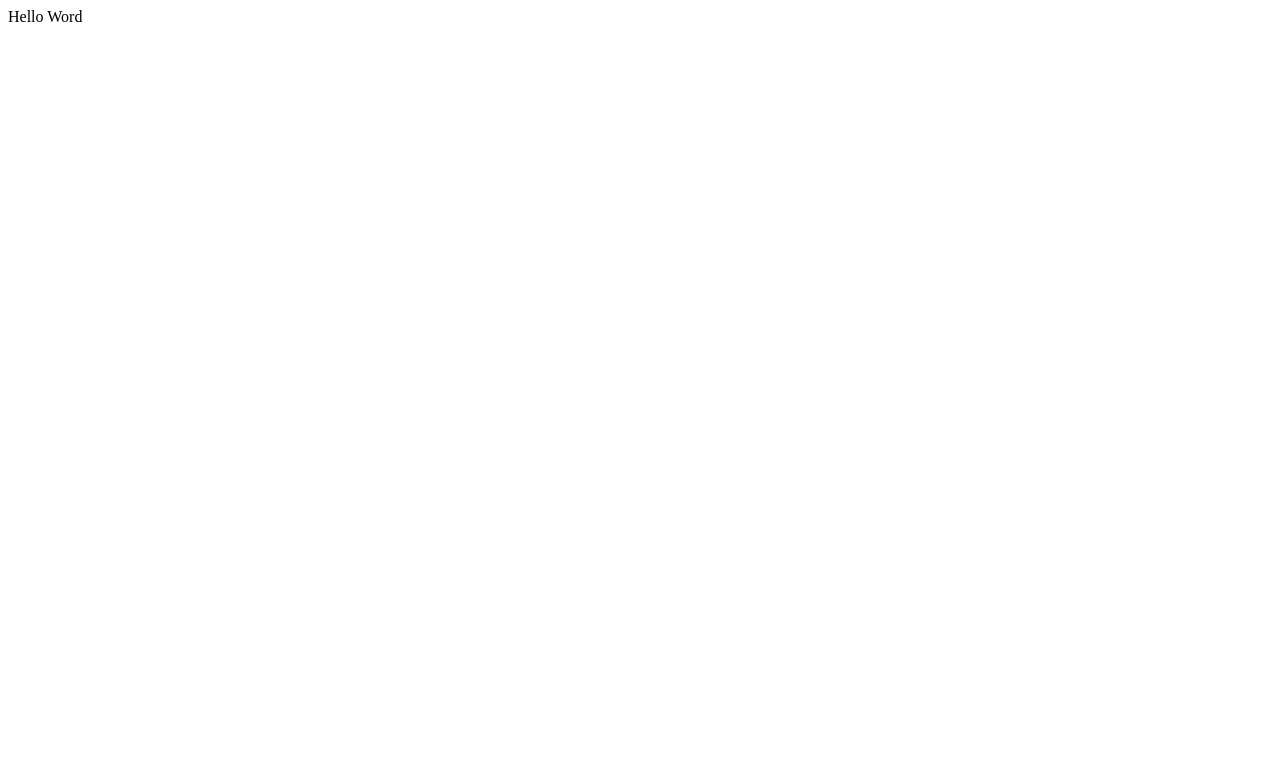
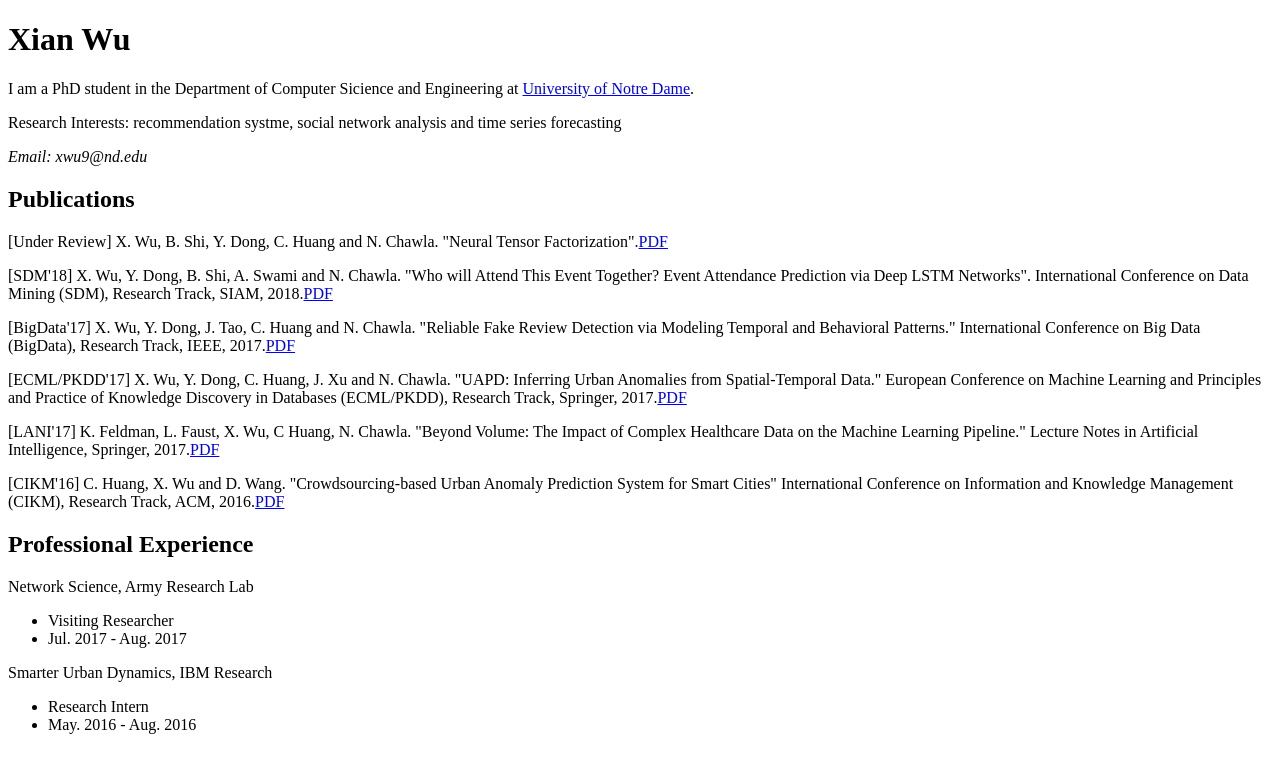
Before and after one commit to xianwuND/xianwund.github.io, a plain HTML site: page index.html in a window 1280 px wide. Drawn offline with Linux system fonts and the light colour scheme.

Commit message:
Initial commit

```diff
--- a/index.html
+++ b/index.html
@@ -1 +1,64 @@
-Hello Word
+<!DOCTYPE html>
+<html>
+<head>
+    <meta charset="utf-8">
+    <meta name="viewport" content="width=device-width, initial-scale=1">
+
+    <title>Xian Wu's Home Page</title>
+
+    <link rel="stylesheet" href="main.css">
+
+</head>
+<body>
+
+<!--     <header>
+        <h1><a href="index.html">Xian Wu</a></h1>
+        <nav>
+            <a href="index.html">Home</a>
+            <a href="research.html">Research</a>
+        </nav>
+    </header>
+ -->
+    <main>
+    	<h1>Xian Wu</h1>
+        <section class="bio">
+<!--             <img alt="Stuart Dent" src="dent.jpg" width="125" height="107" /> -->
+            <p>I am a PhD student in the Department of Computer Sicience and Engineering at <a href="https://www.nd.edu/" target="_blank">University of Notre Dame</a>.<p>
+            <p>Research Interests: recommendation systme, social network analysis and time series forecasting</p>
+            <address>Email: xwu9@nd.edu</address>
+        </section>
+
+        <section>
+            <h2>Publications</h2>
+            <p>[Under Review] X. Wu, B. Shi, Y. Dong, C. Huang and N. Chawla. "Neural Tensor Factorization".<a href="https://arxiv.org/abs/1802.04416" target="_blank">PDF</a></p>
+
+            <p>[SDM'18] X. Wu, Y. Dong, B. Shi, A. Swami and N. Chawla. "Who will Attend This Event Together? Event Attendance Prediction via Deep LSTM Networks". International Conference on Data Mining (SDM), Research Track, SIAM, 2018.<a href="https://epubs.siam.org/doi/abs/10.1137/1.9781611975321.21" target="_blank">PDF</a></p>
+
+            <p>[BigData'17] X. Wu, Y. Dong, J. Tao, C. Huang and N. Chawla. "Reliable Fake Review Detection via Modeling Temporal and Behavioral Patterns." International Conference  on Big Data (BigData), Research Track, IEEE, 2017.<a href="https://ieeexplore.ieee.org/abstract/document/8257963/" target="_blank">PDF</a></p>
+
+            <p>[ECML/PKDD'17] X. Wu, Y. Dong, C. Huang, J. Xu and N. Chawla. "UAPD: Inferring Urban Anomalies from Spatial-Temporal Data." European Conference on Machine Learning and Principles and Practice of Knowledge Discovery in Databases (ECML/PKDD), Research Track, Springer, 2017.<a href="http://ecmlpkdd2017.ijs.si/papers/paperID315.pdf" target="_blank">PDF</a></p>
+
+            <p>[LANI'17] K. Feldman, L. Faust, X. Wu, C Huang, N. Chawla. "Beyond Volume: The Impact of Complex Healthcare Data on the Machine Learning Pipeline." Lecture Notes in Artificial Intelligence, Springer, 2017.<a href="https://arxiv.org/abs/1706.01513" target="_blank">PDF</a></p>
+
+            <p>[CIKM'16] C. Huang, X. Wu and D. Wang. "Crowdsourcing-based Urban Anomaly Prediction System for Smart Cities" International Conference on Information and Knowledge Management (CIKM), Research Track, ACM, 2016.<a href="https://dl.acm.org/citation.cfm?id=2983886" target="_blank">PDF</a></p>
+        </section>
+
+        <section>
+            <h2>Professional Experience</h2>
+            <p>Network Science, Army Research Lab</p>
+            <ul>
+            	<li>Visiting Researcher</li>
+            	<li>Jul. 2017 - Aug. 2017</li>
+            </ul>
+
+            <p>Smarter Urban Dynamics, IBM Research</p>
+            <ul>
+            	<li>Research Intern</li>
+            	<li>May. 2016 - Aug. 2016</li>
+            </ul>
+        </section>
+
+    </main>
+
+</body>
+</html>
```
